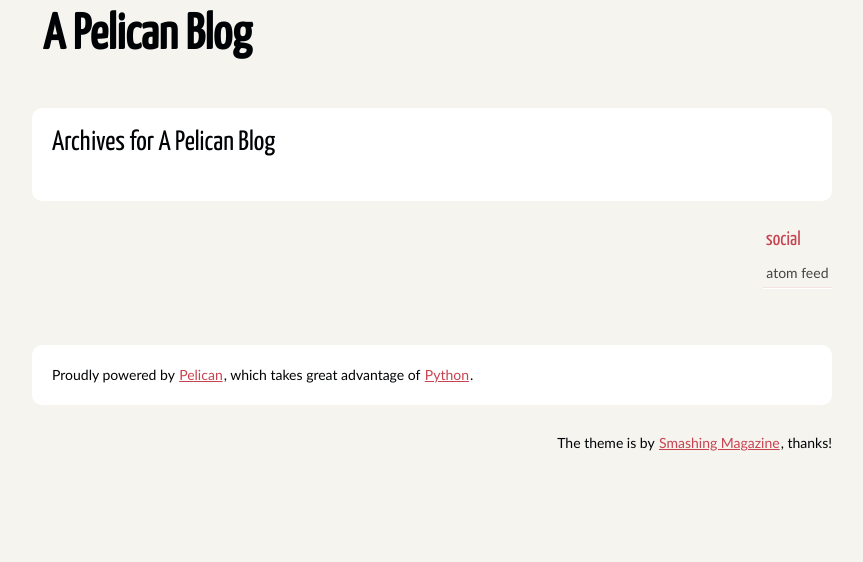
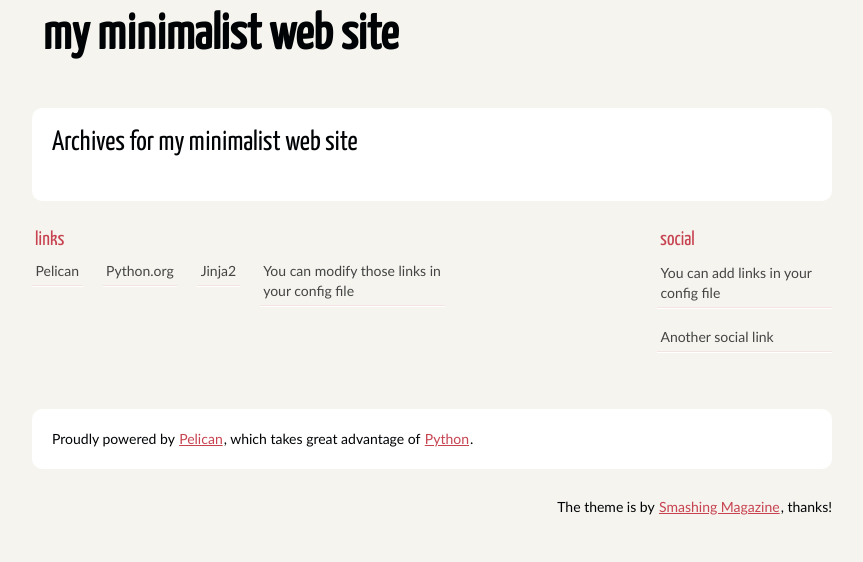
Before and after one commit to Jorge-at-GitHub/minimalist-site, a plain HTML site: page archives.html in a window 1280 px wide. Shown: the whole page, without its empty margins (208-1071 px from the left). Drawn offline with Linux system fonts and the light colour scheme; files whose address does not match are found by name; a web font is replaced by a local one.

Commit message:
Update site: 3-24-5--20

```diff
--- a/archives.html
+++ b/archives.html
@@ -1,32 +1,41 @@
 <!DOCTYPE html>
-<html lang="en">
+<html lang="english">
         <head>
                         <meta charset="utf-8" />
                         <meta name="viewport" content="width=device-width, initial-scale=1.0" />
                         <meta name="generator" content="Pelican" />
-                        <title>A Pelican Blog</title>
-                        <link rel="stylesheet" href="/theme/css/main.css" />
-                                <link href="/feeds/all.atom.xml" type="application/atom+xml" rel="alternate" title="A Pelican Blog Atom Feed" />
+                        <title>my minimalist web site</title>
+                        <link rel="stylesheet" href="https://Jorge-at-GitHub.github.io/minimalist-site/theme/css/main.css" />
         </head>
 
         <body id="index" class="home">
                 <header id="banner" class="body">
-                        <h1><a href="/">A Pelican Blog</a></h1>
+                        <h1><a href="https://Jorge-at-GitHub.github.io/minimalist-site/">my minimalist web site</a></h1>
                         <nav><ul>
                         </ul></nav>
                 </header><!-- /#banner -->
     <section id="content" class="body">
-        <h1>Archives for A Pelican Blog</h1>
+        <h1>Archives for my minimalist web site</h1>
 
         <dl>
         </dl>
     </section>
                 <section id="extras" class="body">
+                                <div class="blogroll">
+                                        <h2>links</h2>
+                                        <ul>
+                                                        <li><a href="https://getpelican.com/">Pelican</a></li>
+                                                        <li><a href="https://www.python.org/">Python.org</a></li>
+                                                        <li><a href="https://palletsprojects.com/p/jinja/">Jinja2</a></li>
+                                                        <li><a href="#">You can modify those links in your config file</a></li>
+                                        </ul>
+                                </div><!-- /.blogroll -->
                                 <div class="social">
                                         <h2>social</h2>
                                         <ul>
-                                                        <li><a href="/feeds/all.atom.xml" type="application/atom+xml" rel="alternate">atom feed</a></li>
 
+                                                        <li><a href="#">You can add links in your config file</a></li>
+                                                        <li><a href="#">Another social link</a></li>
                                         </ul>
                                 </div><!-- /.social -->
                 </section><!-- /#extras -->
```
Also changed, not shown: authors.html (+16 -7 lines), categories.html (+16 -7 lines), index.html (+15 -6 lines), tags.html (+16 -7 lines).
